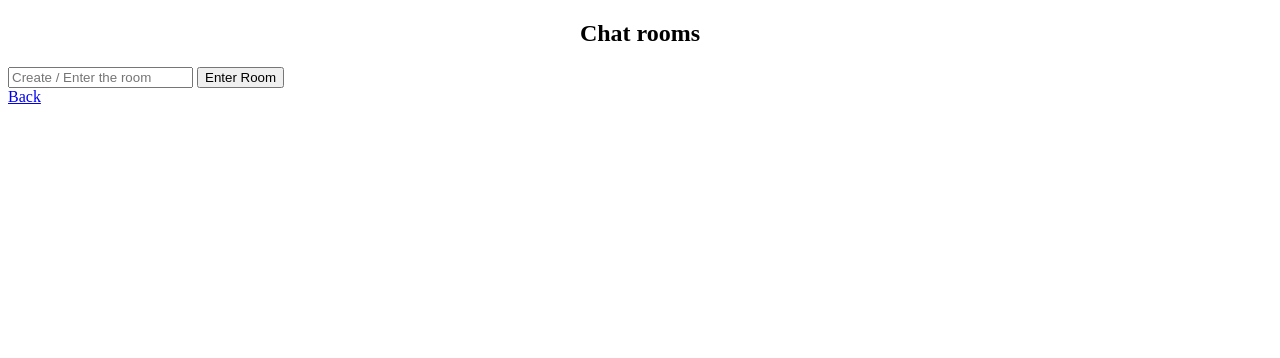
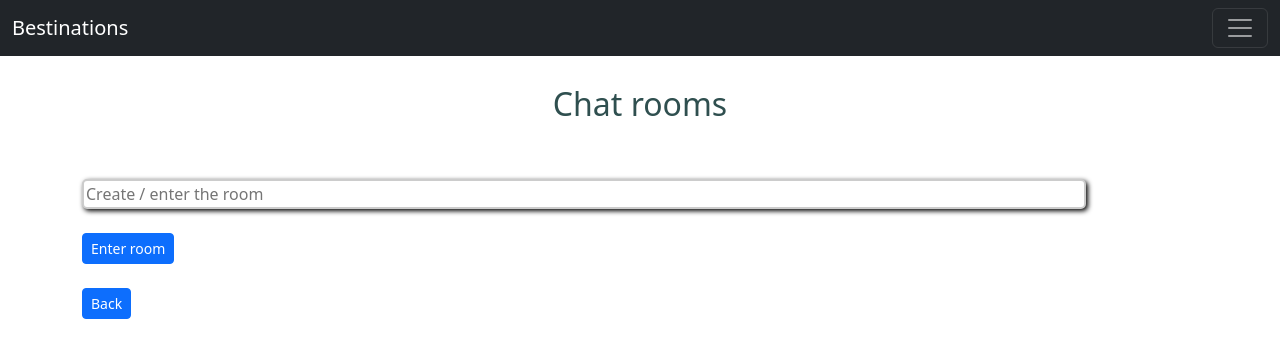
Before and after one commit to deki90to/Album-Django, a Django app: page /chat/ in a window 1280 px wide. Shown: the top 358 px of the page. Run offline with Django 4.2, Linux system fonts and the light colour scheme; a user stored in the database is signed in; parts of the project's set-up code (start-up, migrations or seed data) failed here and were passed over; some libraries are stand-ins or nearby versions.

Commit message:
fixed likes, chat-style, chat-form, js-btn-dsbl

```diff
--- a/AlbumDjangoHtmxProject/settings.py
+++ b/AlbumDjangoHtmxProject/settings.py
@@ -144,4 +144,4 @@ EMAIL_HOST = 'smtp.gmail.com'
 EMAIL_PORT = 587
 EMAIL_USE_TLS = True
 EMAIL_HOST_USER = 'deki90to@gmail.com'
-EMAIL_HOST_PASSWORD = 'xhglvmecxmmmuyte' #Your email account password here
+EMAIL_HOST_PASSWORD = 'ovvdafnqjcrlrzva' #Your email account password here
--- a/baseApp/templates/baseApp/base.html
+++ b/baseApp/templates/baseApp/base.html
@@ -13,9 +13,9 @@
 </head>
 <body>
 
-  <!-- <style>
+  <style>
     body  {
-    padding: 10px;
+    padding: 1%;
     /* background-color: #2c2c2c; */
     color: darkslategrey;
     }
@@ -25,16 +25,16 @@
     input[type=file],
     input[type=submit],
     input[type=password],
-    input[type=email] {
+    input[type=email],
+    select[name=season_name],
+    select[name=album_year] {
         width: 90%;
-        padding: 1%;
-        display: inline-block;
         box-sizing: border-box;
         border: 2px solid #ccc;
-        border-radius: 10px;
+        border-radius: 5px;
         box-shadow: 2px 2px 5px 0px black;
     }
-  </style> -->
+  </style>
 
   {% include 'baseApp/navbar.html' %}
 
--- a/baseApp/templates/baseApp/parts/display_all_images_from_single_album.html
+++ b/baseApp/templates/baseApp/parts/display_all_images_from_single_album.html
@@ -25,12 +25,13 @@
 
 <div style="float: right;">
   {% if album_details.likes %}
+
   <small>Recent liked by
-    {% for likes in users_likes|slice:":3" %}
+    {% for likes in album_likes|slice:":3" %}
        <a href="#"><b>{{ likes.username }}</b></a>,
     {% endfor %} <br>
 
-    <button hx-get="{% url 'display_all_likes' %}"
+    <button hx-get="{% url 'display_all_likes' album_details.pk %}"
             hx-target='#display_all_likes'
             style='float: right;'
             class="btn btn-light btn-sm">
--- a/baseApp/templates/baseApp/parts/display_all_likes.html
+++ b/baseApp/templates/baseApp/parts/display_all_likes.html
@@ -1,8 +1,9 @@
+
 
 <div class="alert alert-muted alert-dismissible fade show" role="alert">
     <div style="height:50px; overflow: auto">
 
-        {% for likes in users_likes %}
+        {% for likes in album_likes %}
             <a href="#">{{ likes.username }}</a>,
         {% endfor %}
 
--- a/baseApp/urls.py
+++ b/baseApp/urls.py
@@ -25,5 +25,5 @@ urlpatterns = [
 
     path('like/<pk>/', views.addLike, name='like'),
     path('dislike/<pk>/', views.addDislike, name='dislike'),
-    path('display_all_likes', views.display_all_likes, name='display_all_likes'),
+    path('display_all_likes/<pk>/', views.display_all_likes, name='display_all_likes'),
 ]
--- a/chat/templates/chat_home.html
+++ b/chat/templates/chat_home.html
@@ -1,31 +1,21 @@
-<!DOCTYPE html>
-<html>
-<head>
-<meta name="viewport" content="width=device-width, initial-scale=1">
+{% extends 'baseApp/base.html' %}
 
-</head>
+{% block body %}
 
-<body>
+<br><br><br>
 
 <div align="center">
-    <h2> Chat rooms </h2>
+    <h2> Chat rooms </h2> <br><br>
 </div>
 
-
 <div class="container">
-
-
   <form id="post-form" method="POST" action="checkview">
     {% csrf_token %}
-    <input type="text" name="room_name" id="room_name" width="100px" required placeholder="Create / Enter the room"/>
-    <input type="hidden" type="text" name="username" id="username" width="100px" value="{{ request.user.username }}" placeholder="Your username"/>
-    <input type="submit" value="Enter Room">
+    <input type="text" name="room_name" id="room_name" required placeholder="Create / enter the room"/><br><br>
+    <input type="hidden" type="text" name="username" id="username" value="{{ request.user.username }}" placeholder="Your username"/>
+    <button type="submit" class="btn btn-primary btn-sm"> Enter room </button><br><br>
   </form>
   <a href="{% url 'home' %}" hx-boost="true" class="btn btn-primary btn-sm"> Back </a>
 </div>
 
-
-</body>
-
-
-</html>
+{% endblock body %}
--- a/static/css/style.css
+++ b/static/css/style.css
@@ -9,13 +9,13 @@ input[type=date],
 input[type=file],
 input[type=submit],
 input[type=password],
-input[type=email] {
+input[type=email],
+select[name=season_name],
+select[name=album_year] {
     width: 90%;
-    padding: 1%;
-    display: inline-block;
     box-sizing: border-box;
     border: 2px solid #ccc;
-    border-radius: 10px;
+    border-radius: 5px;
     box-shadow: 2px 2px 5px 0px black;
   }
 
```
Also changed, not shown: baseApp/templates/baseApp/parts/comment_form_display.html (+13 -4 lines), baseApp/templates/baseApp/parts/create_new_album_form_display.html (+16 -8 lines), baseApp/views.py (+10 -8 lines), chat/templates/room.html (+16 -33 lines), db.sqlite3, media/images/20210807_131159.jpg (added), media/images/20210807_143046.jpg (added), media/images/20210807_143055.jpg (added), media/images/20210807_143113.jpg (added), media/images/DSC_0067.jpg (added), media/images/kalis.jpg (added).
